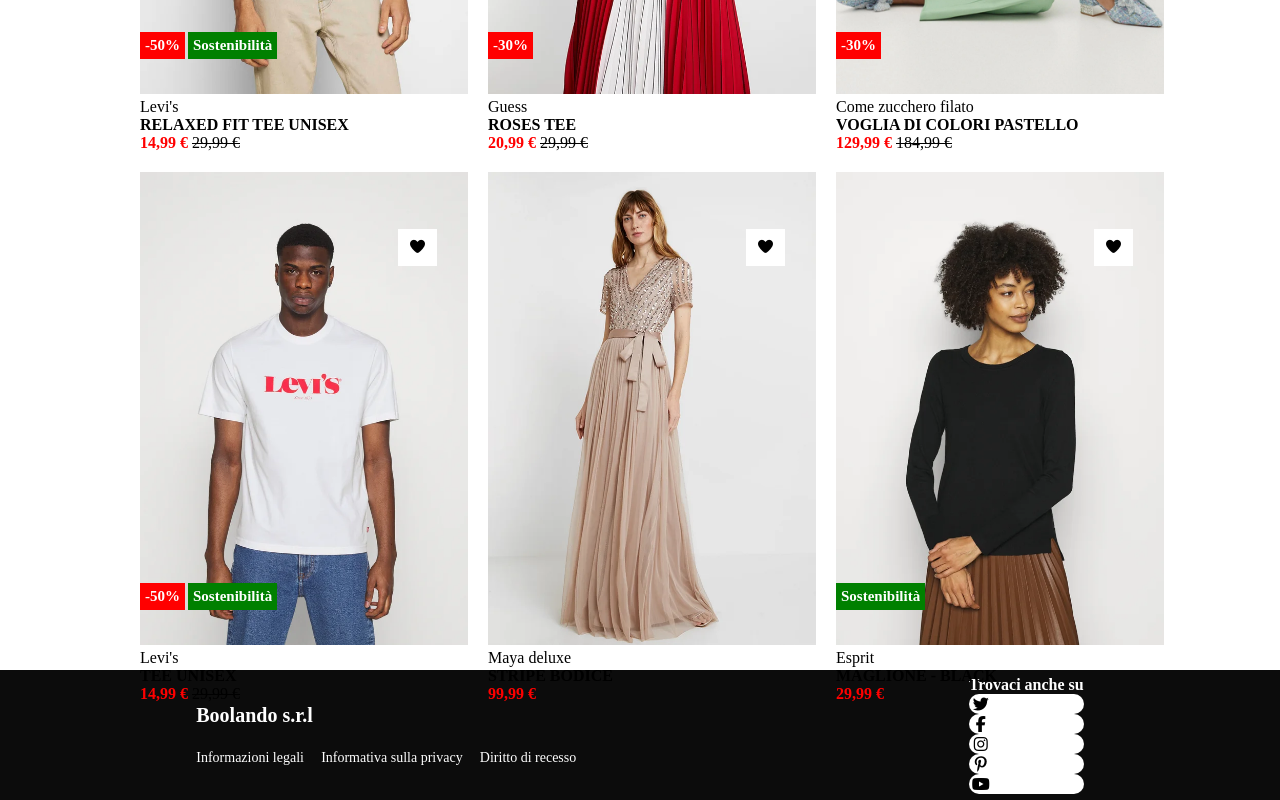
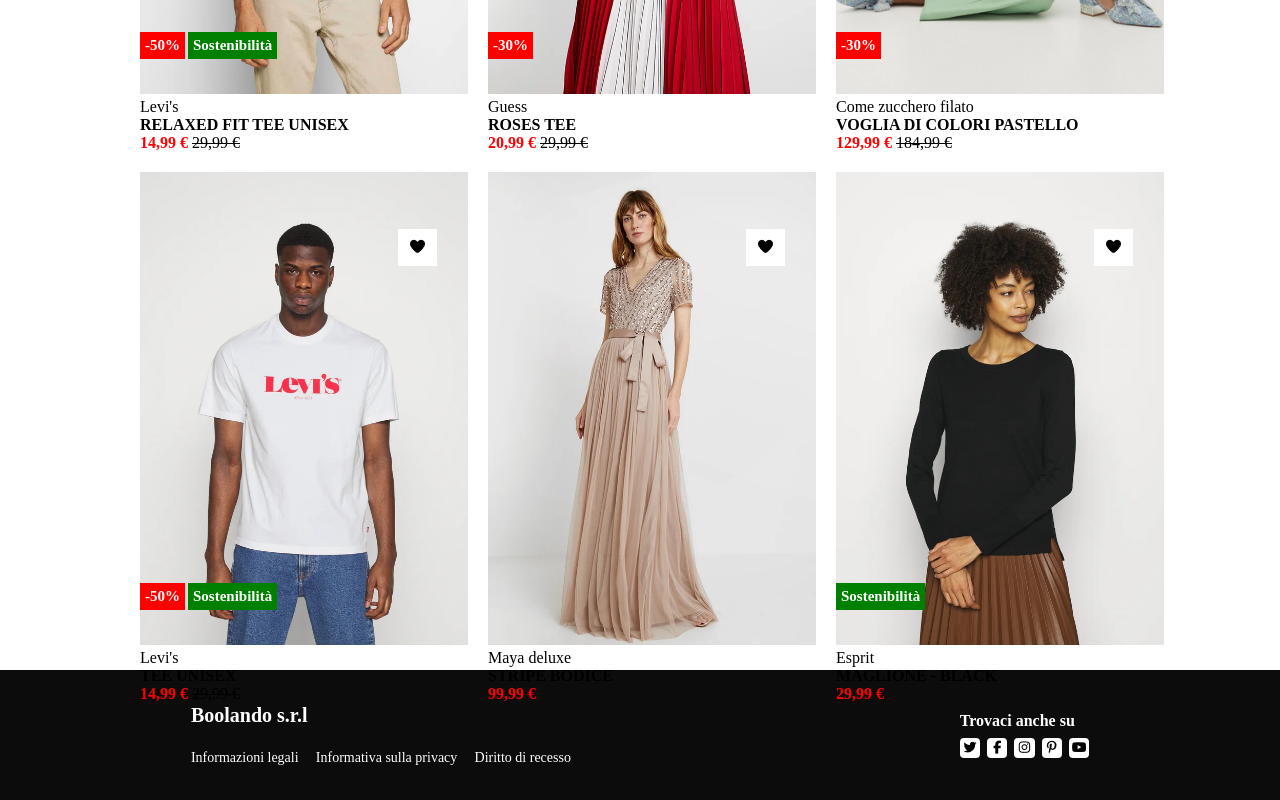
Before and after one commit to 0xMauriz/html-css-boolando, a plain HTML site: page index.html in a window 1280 px wide. Shown: the part 540-1340 px from the top of the page. Drawn offline with Linux system fonts and the light colour scheme.

Commit message:
Tutto completo e impaginato come da esercizio, inizio a fare i bonus

```diff
--- a/index.html
+++ b/index.html
@@ -147,14 +147,18 @@
 
         <div class="firstfooterdiv">
             <p><strong> Boolando s.r.l</strong></p><br>
-        <div class="secondfooterdiv">
-        <p>Informazioni legali  </p><p>Informativa sulla privacy</p> <p>Diritto di recesso</p>
+            <div class="FAQ">
+                <p>Informazioni legali </p>
+                <p>Informativa sulla privacy</p>
+                <p>Diritto di recesso</p>
             </div>
         </div>
 
         <div>
 
-        <p><strong>Trovaci anche su</strong></p>
+            <p class="wheretofind"><strong>Trovaci anche su</strong></p>
+
+            <div class="socialiconsbox">
 
                 <p class="socialicons"><i class="fa-brands fa-twitter" style="color: #000000;"></i></p>
                 <p class="socialicons"><i class="fa-brands fa-facebook-f" style="color: #000000;"></i></p>
@@ -164,6 +168,8 @@
 
             </div>
 
+        </div>
+
     </footer>
 
 </body>
--- a/style/main.css
+++ b/style/main.css
@@ -137,18 +137,29 @@ img {
     flex-direction: column;
 }
 
-.secondfooterdiv {
+.FAQ {
     display: flex;
     font-size: 14px;
     flex-direction: row;
     justify-content: space-between;
 }
 
+.wheretofind {
+    margin-left: 7px;
+}
+
+.socialiconsbox {
+    display: flex;
+    color: white;
+    padding: 8px 0 0 0;
+    flex-direction: row;
+    justify-content: space-between;
+}
+
 .socialicons {
-    display: flex;
-    background-color: rgb(255, 255, 255);
-    color: white;
+    background-color: white;
+    font-size: 13px;
+    margin-left: 7px;
     padding: 2px;
-    border-radius: 50px;
-    flex-wrap: wrap;
+    border-radius: 20%;
 }
```
Lines whose indentation alone changed are shown as unchanged.
